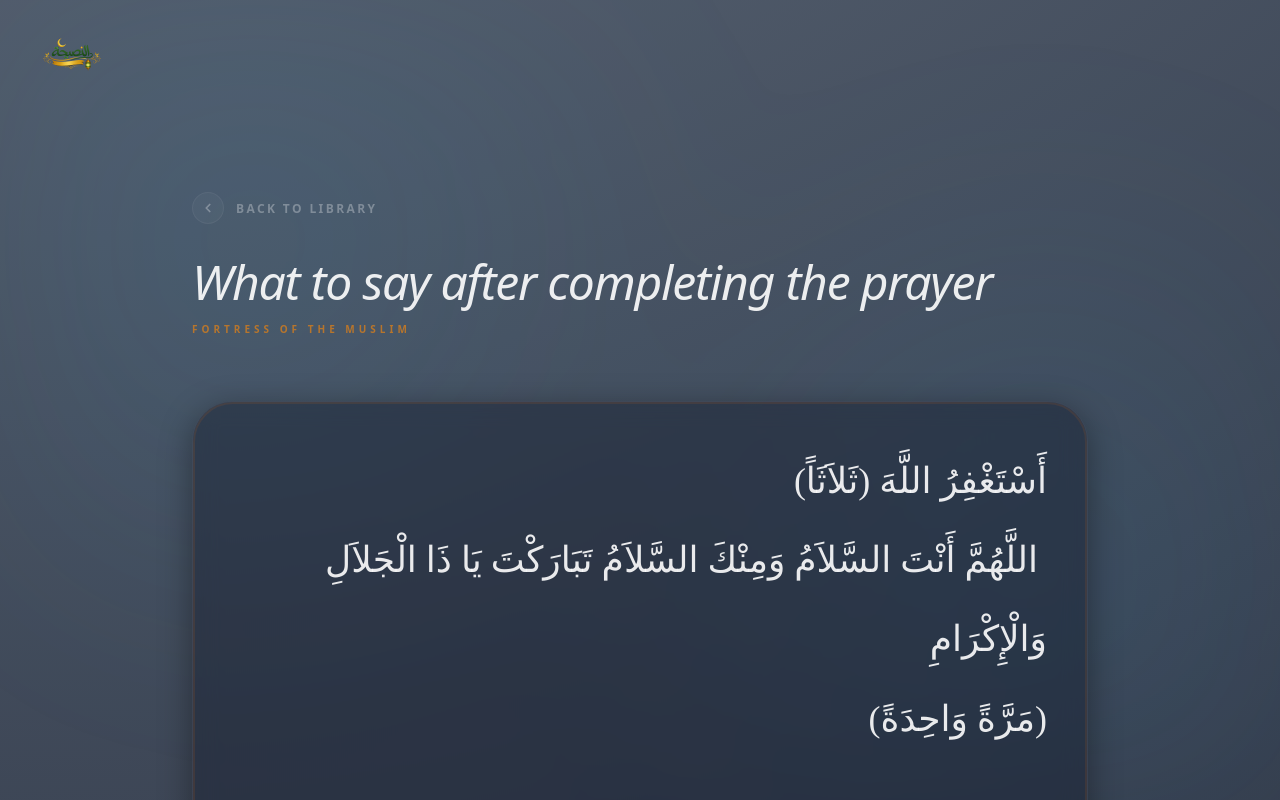
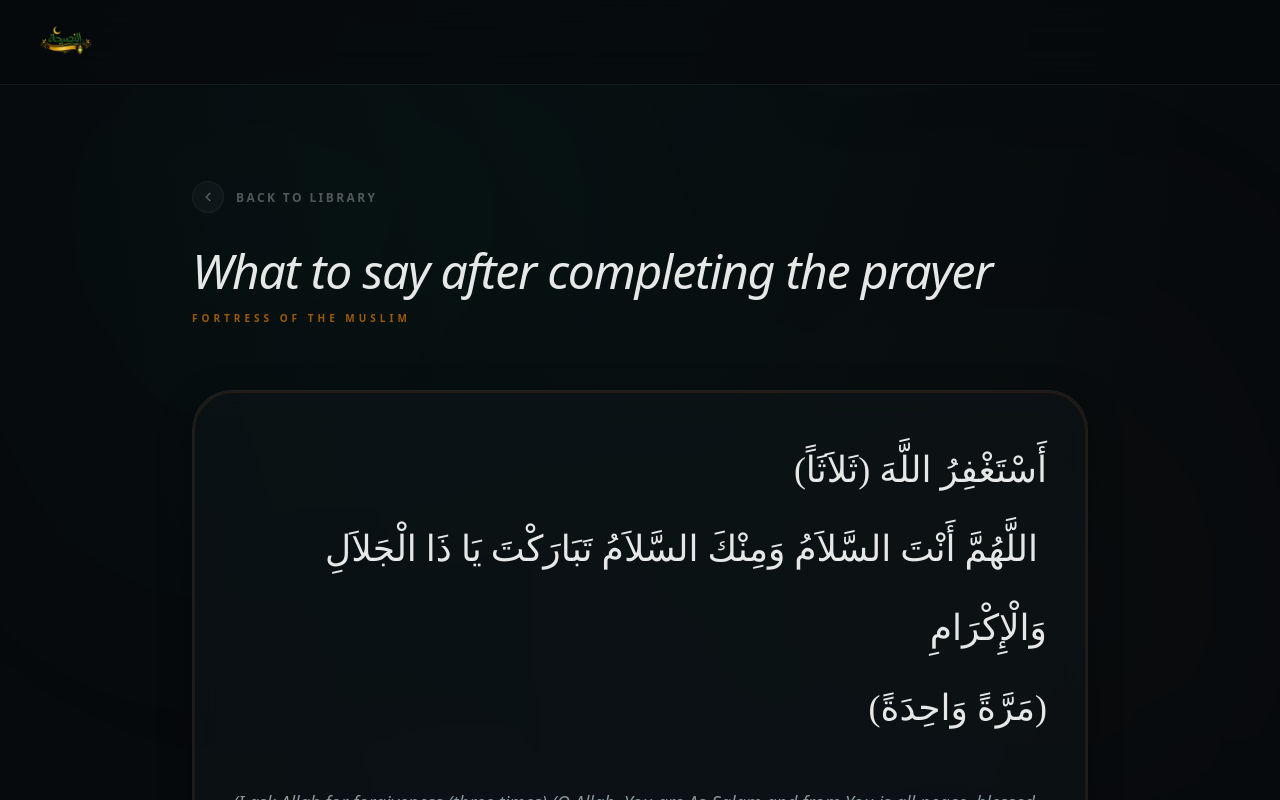
Before and after one commit to icruall/Nasiha, a Next.js app: page /hisn-ul-muslim/after-salah in a window 1280 px wide. Shown: the top 800 px of the page. Built offline with nearby package versions, Linux system fonts and the light colour scheme; no server answers; a web font is replaced by a local one.

Commit message:
feat(phase-1): visual design tokens, atmospheric canvas, and header polish

```diff
--- a/app/globals.css
+++ b/app/globals.css
@@ -11,15 +11,60 @@ html {
 }
 
 :root {
-  --background: #020617;
-  --foreground: #f1f5f9;
-  --accent: #38bdf8;
-  --accent-glow: rgba(56, 189, 248, 0.2);
-  --glass-bg: rgba(15, 23, 42, 0.4);
-  --glass-border: rgba(255, 255, 255, 0.08);
+  /* Layer 0: Canvas Base (Deep midnight forest charcoal) */
+  --background: #070a0d;
+  --canvas-deep: #05080a;
+  --foreground: #f3f4f6;
+  --foreground-muted: #9ca3af;
+  --foreground-subtle: #6b7280;
+
+  /* Layer 1: Structural Surfaces & Elevation */
+  --surface-card: rgba(16, 23, 26, 0.55);
+  --surface-card-hover: rgba(22, 32, 36, 0.65);
+  --surface-border: rgba(255, 255, 255, 0.07);
+  --surface-border-hover: rgba(255, 255, 255, 0.14);
+
+  /* Layer 2: Floating Frosted Glass (Selective Glassmorphism) */
+  --glass-bg: rgba(9, 14, 17, 0.78);
+  --glass-border: rgba(255, 255, 255, 0.09);
+  --glass-highlight: rgba(255, 255, 255, 0.04);
+  --glass-shadow: 0 12px 36px 0 rgba(0, 0, 0, 0.45);
+
+  /* Layer 3: Sacred Reading Sanctuary (Warm Ivory Parchment) */
+  --parchment-bg: #FAF8F5;
+  --parchment-surface: #F5F1EA;
+  --parchment-border: #E8E2D5;
+  --parchment-text: #1C1917;
+  --parchment-text-muted: #57534E;
+  --parchment-shadow: 0 20px 50px -12px rgba(0, 0, 0, 0.35);
+
+  /* Palette: Sacred Emerald */
+  --emerald-primary: #059669;
+  --emerald-light: #10b981;
+  --emerald-deep: #064e3b;
+  --emerald-glow: rgba(16, 185, 129, 0.15);
+  --emerald-border: rgba(16, 185, 129, 0.25);
+
+  /* Palette: Antique Gold / Brass */
+  --gold-primary: #c5a059;
+  --gold-light: #d4af37;
+  --gold-deep: #8c6d2d;
+  --gold-glow: rgba(197, 160, 89, 0.15);
+  --gold-border: rgba(197, 160, 89, 0.25);
+
+  /* Palette: Devotional Amber (Hisn-ul-Muslim) */
+  --amber-primary: #d97706;
+  --amber-light: #f59e0b;
+  --amber-deep: #78350f;
+  --amber-glow: rgba(217, 119, 6, 0.15);
+  --amber-border: rgba(217, 119, 6, 0.25);
+
+  /* Typography Fonts */
   --font-sans: var(--font-geist-sans);
   --font-mono: var(--font-geist-mono);
   --font-serif: var(--font-playfair);
+  --font-arabic: var(--font-amiri);
+
   /* Fixed font size for Mushaf to ensure lines never wrap on mobile */
   --quran-font-size: 19px;
   /* Larger font size for Translation mode where wrapping is allowed */
@@ -36,9 +81,9 @@ html {
 body {
   min-height: 100vh;
   background:
-    radial-gradient(circle at 0% -20%, rgba(207, 229, 242, 0.55) 0, transparent 55%),
-    radial-gradient(circle at 80% 120%, rgba(207, 229, 242, 0.42) 0, transparent 60%),
-    radial-gradient(circle at -10% 130%, rgba(207, 229, 242, 0.38) 0, transparent 55%),
+    radial-gradient(ellipse 80% 50% at 50% -10%, rgba(16, 185, 129, 0.05) 0%, transparent 60%),
+    radial-gradient(ellipse 60% 40% at 85% 100%, rgba(197, 160, 89, 0.03) 0%, transparent 50%),
+    radial-gradient(ellipse 50% 50% at 10% 90%, rgba(6, 78, 59, 0.04) 0%, transparent 50%),
     var(--background);
   color: var(--foreground);
   font-family: var(--font-sans, system-ui, -apple-system, sans-serif);
@@ -50,52 +95,59 @@ body {
   inset: 0;
   z-index: -1;
   background:
-    radial-gradient(circle at 20% 30%, rgba(56, 189, 248, 0.08) 0%, transparent 40%),
-    radial-gradient(circle at 80% 70%, rgba(56, 189, 248, 0.08) 0%, transparent 40%);
-  filter: blur(80px);
-  animation: bg-pulse 20s infinite alternate ease-in-out;
+    radial-gradient(circle at 20% 25%, rgba(16, 185, 129, 0.035) 0%, transparent 45%),
+    radial-gradient(circle at 80% 75%, rgba(197, 160, 89, 0.025) 0%, transparent 45%);
+  filter: blur(100px);
+  pointer-events: none;
+  animation: bg-pulse 28s infinite alternate ease-in-out;
 }
 
 @keyframes bg-pulse {
   0% {
     transform: scale(1) translate(0, 0);
   }
+  100% {
+    transform: scale(1.08) translate(1.5%, 1.5%);
+  }
+}
 
-  100% {
-    transform: scale(1.1) translate(2%, 2%);
+@media (prefers-reduced-motion: reduce) {
+  .living-background {
+    animation: none;
+  }
+  html {
+    scroll-behavior: auto;
   }
 }
 
 .glass-card {
-  background: var(--glass-bg);
-  backdrop-filter: blur(12px);
-  -webkit-backdrop-filter: blur(12px);
-  border: 1px solid var(--glass-border);
-  box-shadow: 0 8px 32px 0 rgba(0, 0, 0, 0.37);
+  background: var(--surface-card);
+  backdrop-filter: blur(16px);
+  -webkit-backdrop-filter: blur(16px);
+  border: 1px solid var(--surface-border);
+  box-shadow: 0 8px 32px 0 rgba(0, 0, 0, 0.35);
+  transition: background 0.3s ease, border-color 0.3s ease, box-shadow 0.3s ease, transform 0.3s ease;
 }
 
-.breathing-orb {
-  width: 300px;
-  height: 300px;
-  background: radial-gradient(circle, var(--accent) 0%, transparent 70%);
-  filter: blur(60px);
-  opacity: 0.15;
-  animation: breathe 8s infinite ease-in-out;
-  pointer-events: none;
+.glass-card:hover {
+  background: var(--surface-card-hover);
+  border-color: var(--surface-border-hover);
 }
 
-@keyframes breathe {
+.glass-panel-floating {
+  background: var(--glass-bg);
+  backdrop-filter: blur(20px);
+  -webkit-backdrop-filter: blur(20px);
+  border: 1px solid var(--glass-border);
+  box-shadow: var(--glass-shadow);
+}
 
-  0%,
-  100% {
-    transform: scale(1);
-    opacity: 0.15;
-  }
+.balance-text {
+  text-wrap: balance;
+}
 
-  50% {
-    transform: scale(1.2);
-    opacity: 0.25;
-  }
+.pretty-text {
+  text-wrap: pretty;
 }
 
 /* Qur'an typography + tajwīd colouring (Quran Foundation Uthmani tajwīd markup). */
@@ -264,11 +316,19 @@ rule {
 }
 
 .translation-box {
-  background: rgba(120, 10, 30, 0.35);
-  border: 1px solid rgba(255, 80, 80, 0.35);
-  color: #ffeaea;
-  border-radius: 1rem;
-  padding: 1rem 1.25rem;
+  background: rgba(255, 255, 255, 0.03);
+  border: 1px solid rgba(255, 255, 255, 0.08);
+  color: rgba(243, 244, 246, 0.88);
+  border-radius: 1.25rem;
+  padding: 1.25rem 1.5rem;
+  line-height: 1.8;
+  box-shadow: inset 0 1px 0 0 rgba(255, 255, 255, 0.03);
+  transition: border-color 0.3s ease, background 0.3s ease;
+}
+
+.translation-box:hover {
+  background: rgba(255, 255, 255, 0.04);
+  border-color: rgba(255, 255, 255, 0.12);
 }
 
 .quran-ayah {
@@ -276,9 +336,10 @@ rule {
 }
 
 .ayah-highlight {
-  background: rgba(186, 230, 253, 0.55) !important;
-  border-top: 1px solid rgba(125, 211, 252, 0.4) !important;
-  border-bottom: 1px solid rgba(125, 211, 252, 0.4) !important;
+  background: rgba(16, 185, 129, 0.08) !important;
+  border-top: 1px solid rgba(197, 160, 89, 0.35) !important;
+  border-bottom: 1px solid rgba(197, 160, 89, 0.35) !important;
+  box-shadow: 0 0 30px rgba(16, 185, 129, 0.05);
 }
 
 /* Sidebar Custom Scrollbar */
--- a/app/layout.tsx
+++ b/app/layout.tsx
@@ -54,10 +54,10 @@ export default function RootLayout({
   return (
     <html lang="en">
       <body
-        className={`${geistSans.variable} ${geistMono.variable} ${amiri.variable} ${playfair.variable} antialiased selection:bg-sky-500/30`}
+        className={`${geistSans.variable} ${geistMono.variable} ${amiri.variable} ${playfair.variable} antialiased selection:bg-emerald-500/25 selection:text-emerald-100`}
       >
         <NextTopLoader
-          color="#eab308"
+          color="#c5a059"
           initialPosition={0.08}
           crawlSpeed={200}
           height={3}
@@ -65,7 +65,7 @@ export default function RootLayout({
           showSpinner={false}
           easing="ease"
           speed={200}
-          shadow="0 0 10px #eab308,0 0 5px #eab308"
+          shadow="0 0 10px #c5a059,0 0 5px #c5a059"
         />
         <div className="living-background" aria-hidden="true" />
         <QuranProvider>
--- a/components/BreathingOrb.tsx
+++ b/components/BreathingOrb.tsx
@@ -6,15 +6,15 @@ export default function BreathingOrb() {
     <div className="absolute top-1/2 left-1/2 -translate-x-1/2 -translate-y-1/2 pointer-events-none -z-10">
       <motion.div
         animate={{
-          scale: [1, 1.2, 1],
-          opacity: [0.15, 0.25, 0.15],
+          scale: [1, 1.15, 1],
+          opacity: [0.06, 0.12, 0.06],
         }}
         transition={{
-          duration: 8,
+          duration: 16,
           repeat: Infinity,
           ease: "easeInOut",
         }}
-        className="w-[300px] h-[300px] md:w-[500px] md:h-[500px] bg-sky-500/20 rounded-full blur-[80px] md:blur-[120px]"
+        className="w-[320px] h-[320px] md:w-[540px] md:h-[540px] bg-gradient-to-tr from-emerald-500/15 via-emerald-600/10 to-amber-500/10 rounded-full blur-[100px] md:blur-[140px]"
       />
     </div>
   )
--- a/components/SiteHeader.tsx
+++ b/components/SiteHeader.tsx
@@ -11,7 +11,7 @@ export default function SiteHeader() {
   const isHome = pathname === "/";
 
   return (
-    <header className="relative z-[100] px-4 sm:px-6 pt-4 sm:pt-6 pb-2">
+    <header className="sticky top-0 z-[100] px-4 sm:px-6 py-3 sm:py-3.5 backdrop-blur-xl bg-[#070a0d]/75 border-b border-white/[0.06] transition-all duration-300">
       <div className="flex items-center justify-between gap-3 md:gap-8 max-w-7xl mx-auto">
         <div className="flex items-center gap-3 sm:gap-6">
           <Link href="/" className="inline-flex items-center shrink-0 group">
@@ -21,14 +21,14 @@ export default function SiteHeader() {
               width={isHome ? 190 : 120}
               height={isHome ? 80 : 50}
               priority
-              className="h-auto w-auto max-h-10 md:max-h-16 transition-all duration-300 group-hover:scale-105 group-hover:drop-shadow-[0_0_20px_rgba(207,229,242,0.9)]"
+              className="h-auto w-auto max-h-9 md:max-h-14 transition-all duration-300 group-hover:scale-105 group-hover:drop-shadow-[0_0_16px_rgba(16,185,129,0.35)]"
             />
           </Link>
 
           {/* Minimal Divider & Title - Visible on Home, Disappears on other pages */}
           <div className="flex items-center gap-3 sm:gap-6">
             <div
-              className={`h-6 sm:h-8 w-[1px] bg-white/10 transition-all duration-500 ${
+              className={`h-6 sm:h-8 w-[1px] bg-white/[0.08] transition-all duration-500 ${
                 isHome ? "opacity-100 scale-y-100" : "opacity-0 scale-y-0"
               }`}
             />
@@ -41,7 +41,7 @@ export default function SiteHeader() {
               <h1 className="text-lg md:text-2xl font-serif text-white/90 italic tracking-wide">
                 Nasiha
               </h1>
-              <p className="block text-[9px] md:text-[11px] text-sky-100/50 leading-relaxed max-w-[120px] sm:max-w-lg mt-0.5 sm:mt-1 font-sans line-clamp-1 sm:line-clamp-none">
+              <p className="block text-[9px] md:text-[11px] text-gray-400 leading-relaxed max-w-[120px] sm:max-w-lg mt-0.5 sm:mt-1 font-sans line-clamp-1 sm:line-clamp-none">
                 A calm, reflective space to sit with your emotions — through
                 reflection, Qur&apos;an, duʿā&apos;, and hope.
               </p>
```
